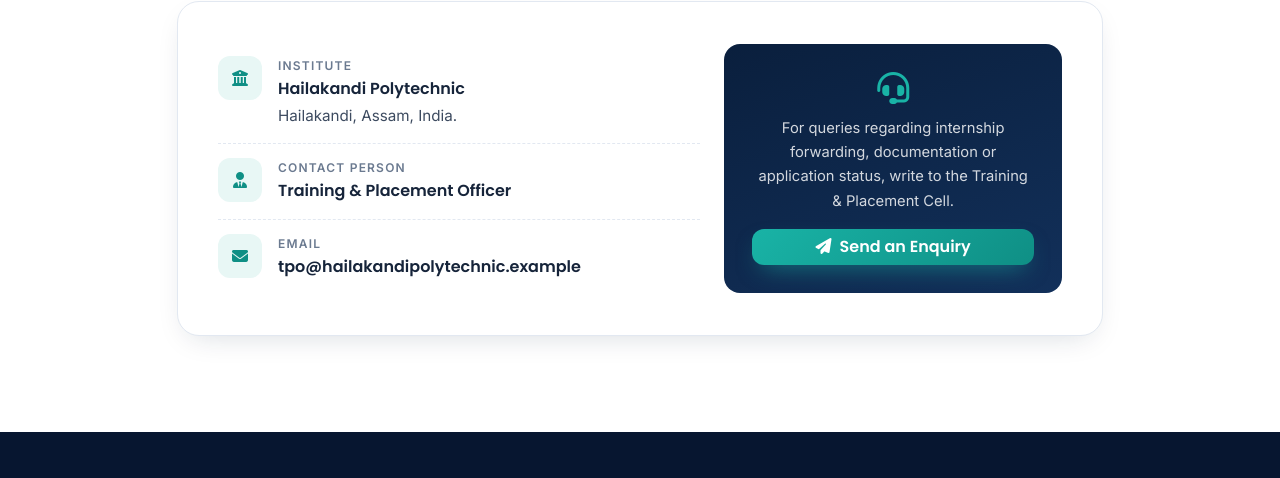
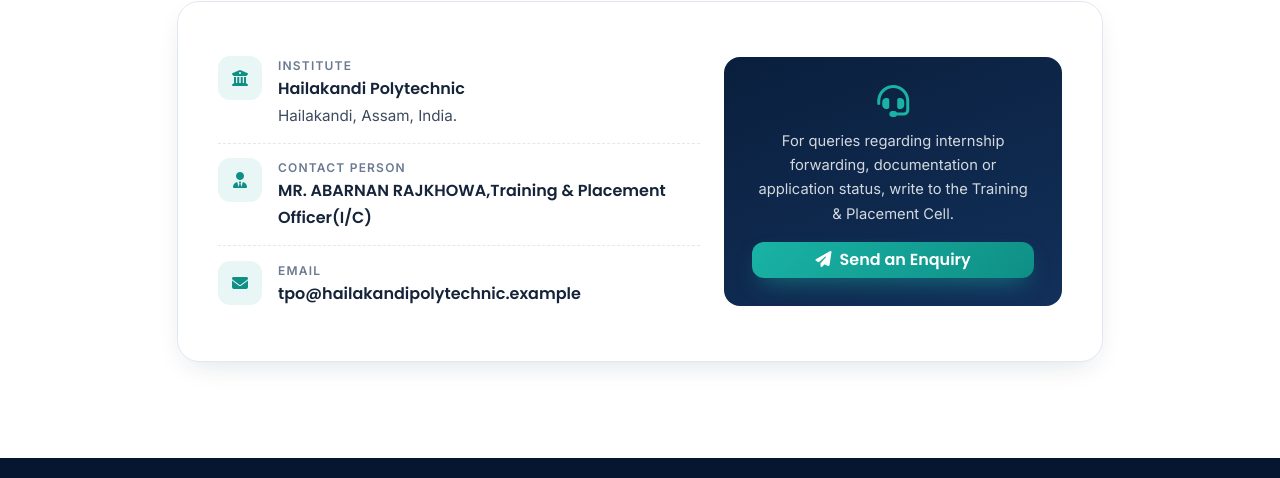
Before and after one commit to tpchkdpoly/internship, a plain HTML site: page index.html in a window 1280 px wide. Shown: the part 7775-8253 px from the top of the page. Drawn offline with nearby package versions, Linux system fonts and the light colour scheme.

Commit message:
Update index.html

```diff
--- a/index.html
+++ b/index.html
@@ -530,7 +530,7 @@
               <div class="row g-4 align-items-center">
                 <div class="col-md-7">
                   <div class="contact-line"><i class="fa-solid fa-building-columns"></i><div><span>Institute</span><strong>Hailakandi Polytechnic</strong><em>Hailakandi, Assam, India.</em></div></div>
-                  <div class="contact-line"><i class="fa-solid fa-user-tie"></i><div><span>Contact Person</span><strong>Training &amp; Placement Officer</strong></div></div>
+                  <div class="contact-line"><i class="fa-solid fa-user-tie"></i><div><span>CONTACT PERSON</span><strong>MR. ABARNAN RAJKHOWA,Training &amp; Placement Officer(I/C)</strong></div></div>
                   <div class="contact-line"><i class="fa-solid fa-envelope"></i><div><span>Email</span><strong class="js-contact-email">tpohkdpoly@gmail.com</strong></div></div>
                 </div>
                 <div class="col-md-5">
```
